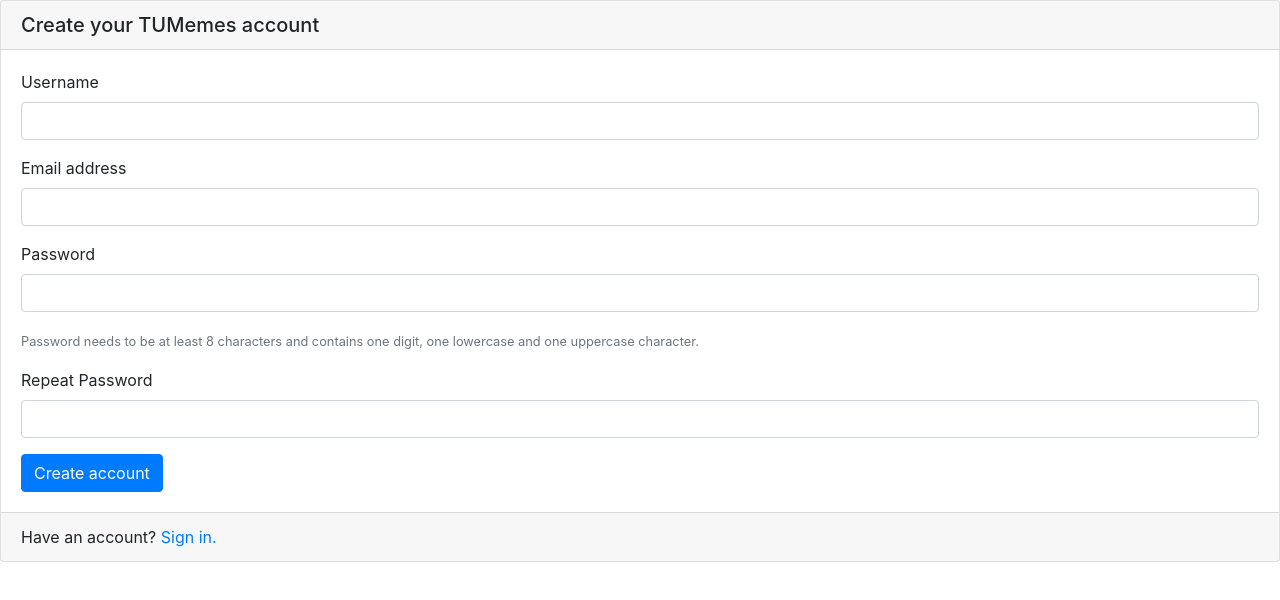
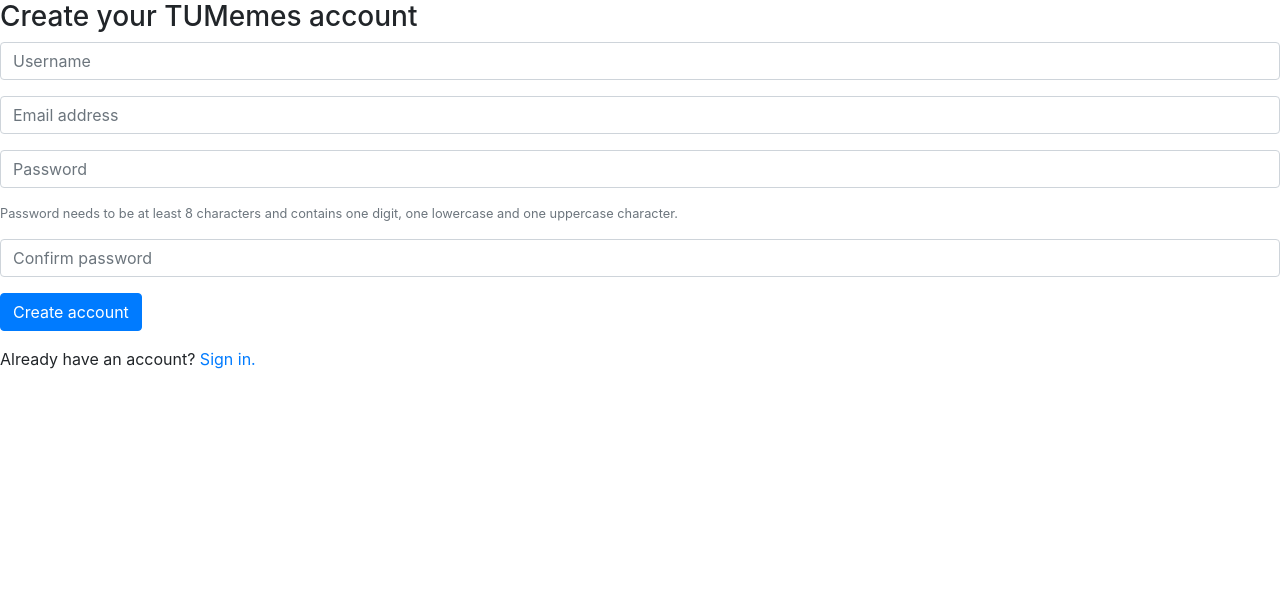
Before and after one commit to leonwind/tumemes, a React (Create React App) app in the folder webapp/: page /register in a window 1280 px wide. Shown: the top 600 px of the page. Built offline with nearby package versions, Linux system fonts and the light colour scheme.

Commit message:
Restyle create account and login page

```diff
--- a/webapp/src/components/HumanReadableTimeDiff.ts
+++ b/webapp/src/components/HumanReadableTimeDiff.ts
@@ -14,6 +14,7 @@
     /**
      * Calculate human readable time difference between a past event
      * (timeHappened) and the current time
+     * @param timeHappened: timestamp when the event happened (e.g uploaded meme)
      */
     public static calculateTimeDiff(timeHappened: number): string {
        const seconds: number = Math.floor(
--- a/webapp/src/components/LoginPage.tsx
+++ b/webapp/src/components/LoginPage.tsx
@@ -5,6 +5,7 @@
 import Button from "react-bootstrap/Button";
 import styles from "../styles/Login.css"
 import Card from "react-bootstrap/Card";
+import Form from "react-bootstrap/Form";
 
 interface State {
     username: string,
@@ -76,48 +77,41 @@
         }
 
         return (
-            <div className={styles.loginCard}>
-                <Card>
-                    <form onSubmit={this.handleSubmit}>
-                        <Card.Header as={"h5"} className={styles.loginCardHeader}>
+            <div className={styles.body}>
+            <Form onSubmit={this.handleSubmit} className={styles.formLogIn}>
+
+                <h3 className={styles.headline}>
                     Sign in to TUMemes
-                        </Card.Header>
+                </h3>
 
-                        <Card.Body className={styles.loginCardFormText}>
-                            <Card.Text>
-                                <label htmlFor="username">
-                                    Username or email address
-                                </label>
-                                <input type="username" className="form-control" id="username"
+                <Form.Label htmlFor={"inputUsername"} srOnly>Username</Form.Label>
+                <Form.Control className={styles.formControlInput}
+                              type={"username"} id={"inputUsername"}
                               value={this.state.username}
                               onChange={this.handleUsernameChange}
-                                       placeholder="" required/>
-                            </Card.Text>
+                              placeholder={"Email or username"}
+                              required/>
 
-                            <Card.Text>
-                                <label htmlFor="password">
-                                    Password
-                                </label>
-                                <input type="password" className="form-control" id="password"
+                <Form.Label htmlFor={"inputPassword"} srOnly>Password</Form.Label>
+                <Form.Control className={styles.formControlInput}
+                              type={"password"} id={"inputPassword"}
                               value={this.state.password}
                               onChange={this.handlePasswordChange}
-                                       placeholder="" required/>
-                            </Card.Text>
+                              placeholder={"Password"}
+                              required/>
 
-                            <Card.Text className={styles.loginErrorMessage}>
+                <p className={styles.errorMessage}>
                     {this.state.error}
-                            </Card.Text>
+                </p>
 
-                            <Button type="submit" className={styles.loginSubmitButton}>
+                <Button type="submit" className={styles.submitButton}>
                     Sign in
                 </Button>
-                        </Card.Body>
-                    </form>
 
-                    <Card.Footer className={styles.createAccountLink}>
+                <p className={styles.createAccountLink}>
                     New here? <a href={"/register"}>Create an account.</a>
-                    </Card.Footer>
-                </Card>
+                </p>
+            </Form>
             </div>
         );
     }
--- a/webapp/src/components/MemeCard.tsx
+++ b/webapp/src/components/MemeCard.tsx
@@ -128,8 +128,10 @@
                         </Card.Img>
 
                         <Card.Text className={"text-muted"}>
-                            {this.props.meme.voteCount} points {" · "}
-                            {this.props.meme.numComments} comments
+                            {this.props.meme.voteCount}
+                            {this.props.meme.voteCount === 1 ? " point" : " points"} {" · "}
+                            {this.props.meme.numComments}
+                            {this.props.meme.numComments === 1 ? " comment" : " comments"}
                         </Card.Text>
 
                         <ButtonGroup>
--- a/webapp/src/components/Registration.tsx
+++ b/webapp/src/components/Registration.tsx
@@ -4,8 +4,8 @@
 import {NewUser} from "../types";
 import {Redirect} from "react-router-dom";
 import styles from "../styles/Registration.css"
-import Card from "react-bootstrap/Card";
 import Button from "react-bootstrap/Button";
+import Form from "react-bootstrap/Form";
 
 interface State {
     username: string,
@@ -135,7 +135,7 @@
 
         if (!Registration.isSecure(this.state.password)) {
             console.log("Password weak");
-            newErrors.password = "Password is too weak";
+            newErrors.password = "Password is too weak.";
             isValid = false;
         }
 
@@ -184,18 +184,16 @@
 
                     if (data === "Username exists") {
                         newErrors.username = "Username already exists.";
-                    }
-                    else if (data === "Email exists") {
+                    } else if (data === "Email exists") {
                         newErrors.email = "Email already exists.";
-                    }
-                    else {
+                    } else {
                         newErrors.unexpected = "An error occurred on the server." +
                             "Please try again later.";
                         throw new Error(ans.statusText);
                     }
                     this.setState({errors: newErrors});
                 });
-            })
+            });
     }
 
     render() {
@@ -205,89 +203,82 @@
         }
 
         return (
-            <div className={styles.registrationCard}>
-                <Card>
-                    <Card.Header as={"h5"} className={styles.registrationCardHeader}>
+            <div className={styles.body}>
+                <Form onSubmit={this.handleSubmit} className={styles.formRegistration}>
+                    <h3 className={styles.headline}>
                         Create your TUMemes account
-                    </Card.Header>
+                    </h3>
 
-                    <Card.Body className={styles.registrationCardFormText}>
-                        <form onSubmit={this.handleSubmit}>
-
-                            <Card.Text>
-                                <label htmlFor="username">
+                    <Form.Group>
+                        <Form.Label htmlFor="inputUsername" srOnly>
                             Username
-                                </label>
-                                <input type="username" className="form-control" id="username"
+                        </Form.Label>
+                        <Form.Control type="username" id="inputUsername"
                                       value={this.state.username}
                                       onChange={this.handleUsernameChange}
-                                       placeholder="" required/>
-                                <span style={{color: "red"}}>
+                                      placeholder="Username" required/>
+                        <p className={styles.errorMessage}>
                             {this.state.errors["username"]}
-                                </span>
-                            </Card.Text>
+                        </p>
+                    </Form.Group>
 
-                            <Card.Text>
-                                <label htmlFor="email">
+                    <Form.Group>
+                        <Form.Label htmlFor="inputEmail" srOnly>
                             Email address
-                                </label>
-                                <input type="email" className="form-control" id="email"
+                        </Form.Label>
+                        <Form.Control type="email" id="email"
                                       value={this.state.email}
                                       onChange={this.handleEmailChange}
-                                       placeholder="" required/>
-                                <span style={{color: "red"}}>
+                                      placeholder="Email address" required/>
+                        <p className={styles.errorMessage}>
                             {this.state.errors["email"]}
-                                </span>
-                            </Card.Text>
+                        </p>
+                    </Form.Group>
 
-                            <Card.Text>
-                                <label htmlFor="password">
+                    <Form.Group>
+                        <Form.Label htmlFor="inputPassword" srOnly>
                             Password
-                                </label>
-                                <input type="password" className="form-control" id="password"
+                        </Form.Label>
+                        <Form.Control type="password" id="inputPassword"
                                       value={this.state.password}
                                       onChange={this.handlePasswordChange}
-                                       placeholder="" required/>
-                                <span style={{color: "red"}}>
+                                      placeholder="Password" required/>
+                        <p className={styles.errorMessage}>
                             {this.state.errors["password"]}
-                                </span>
-                            </Card.Text>
-                            <Card.Text className={"text-muted"}>
-                                <small>
+                        </p>
+
+                        <Form.Text className={"text-muted"}>
                             Password needs to be at least 8 characters
                             and contains one digit, one lowercase
                             and one uppercase character.
-                                </small>
-                            </Card.Text>
+                        </Form.Text>
+                    </Form.Group>
 
-                            <Card.Text>
-                                <label htmlFor="password">
-                                    Repeat Password
-                                </label>
-                                <input type="password" className="form-control" id="repeated_password"
+                    <Form.Group>
+                        <Form.Label htmlFor="inputPasswordAgain" srOnly>
+                            Confirm Password
+                        </Form.Label>
+                        <Form.Control type="password" id="inputPasswordAgain"
                                       value={this.state.repeatedPassword}
                                       onChange={this.handleRepeatedPasswordChange}
-                                       placeholder="" required/>
-                                <span style={{color: "red"}}>
+                                      placeholder="Confirm password" required/>
+                        <p className={styles.errorMessage}>
                             {this.state.errors["repeatedPassword"]}
-                                </span>
-                            </Card.Text>
+                        </p>
+                    </Form.Group>
 
                     <Button type="submit" className={styles.registrationSubmitButton}>
                         Create account
                     </Button>
 
-                        </form>
-                    </Card.Body>
+                    <p className={styles.errorMessage}>
+                        {this.state.errors["unexpected"]}
+                    </p>
 
-                    <span style={{color: "red"}}>
-                        {this.state.errors["unexpected"]}
-                    </span>
-
-                    <Card.Footer className={styles.registrationLogInLink}>
-                        Have an account? <a href={"/login"}>Sign in.</a>
-                    </Card.Footer>
-                </Card>
+                    <p className={styles.loginLink}>
+                        Already have an account? <a href={"/login"}>Sign in.</a>
+                    </p>
+                </Form>
             </div>
         );
     }
```
Also changed, not shown: webapp/src/components/CommentCard.tsx (+8 -4 lines), webapp/src/components/VoteButtons.tsx (+16 -7 lines), webapp/src/styles/Comment.css (+8 -0 lines), webapp/src/styles/Login.css (+47 -13 lines), webapp/src/styles/Registration.css (+23 -14 lines). Lines whose indentation alone changed are shown as unchanged.
